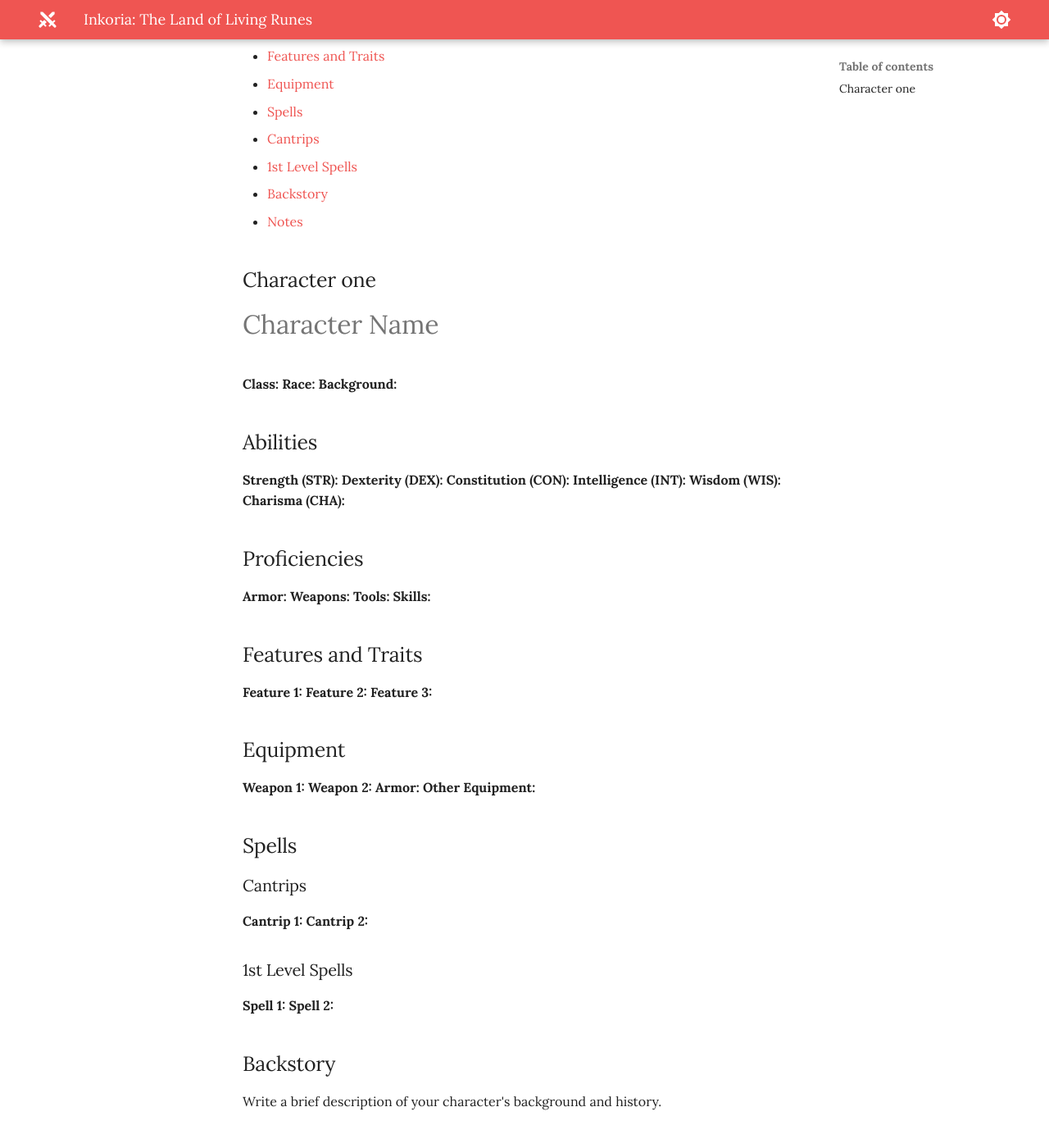
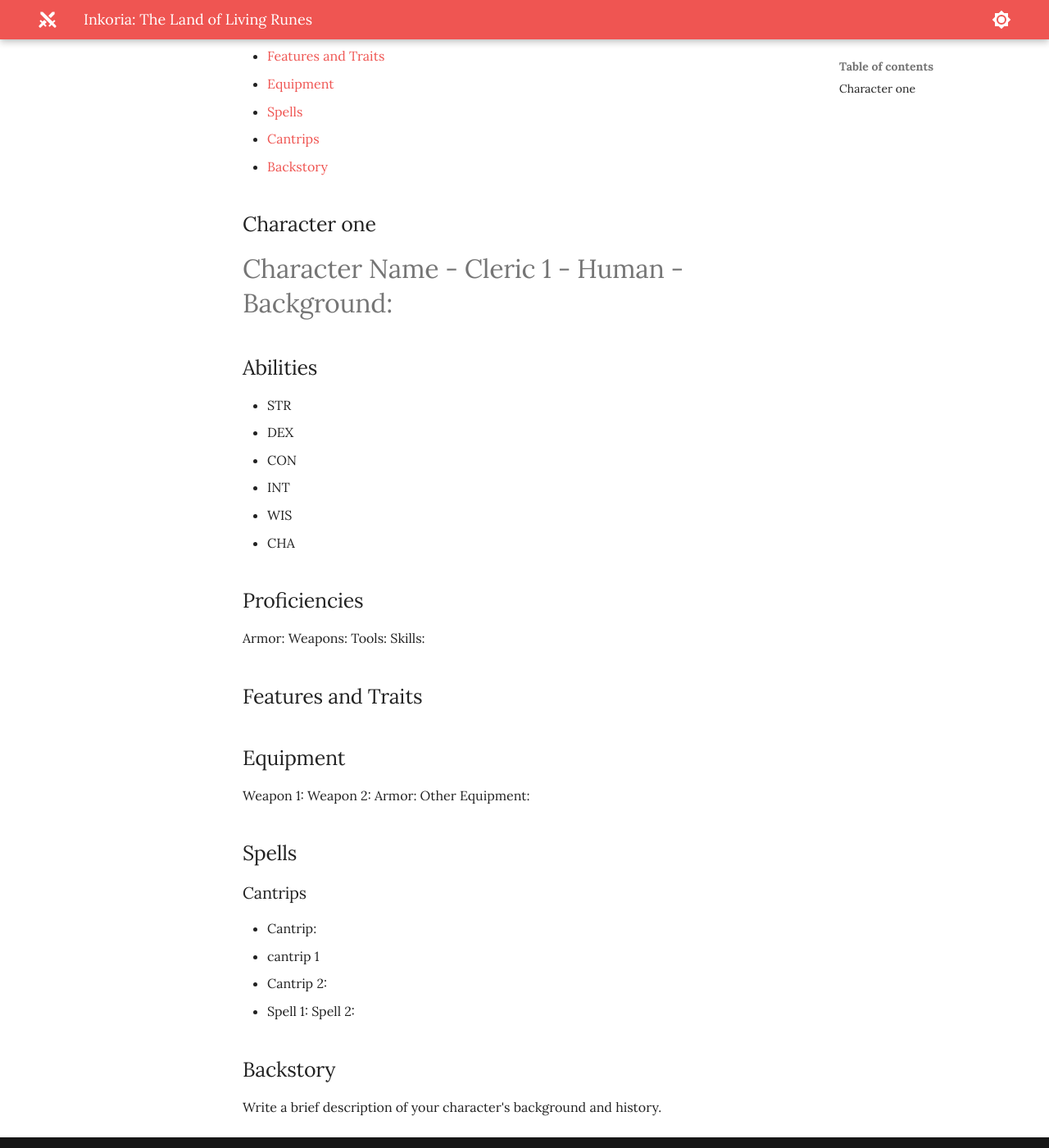
Before and after one commit to jonasmcferreira/adventures, an MkDocs documentation site: the page built from docs/inkoria/characters.md, in a window 1280 px wide and 1400 px high, scrolled down 272 px. Shown: the whole window at 82% size. Built offline with MkDocs 1.6.1 and Material for MkDocs 9.7.7, drawn with Linux system fonts in a browser that asks for light colours; some of the changed text lies outside the part shown.

Commit message:
Mmodifieddocs/inkoria/characters.md

```diff
--- a/docs/inkoria/characters.md
+++ b/docs/inkoria/characters.md
@@ -7,71 +7,52 @@
 - [Equipment](#equipment)
 - [Spells](#spells)
   - [Cantrips](#cantrips)
-  - [1st Level Spells](#1st-level-spells)
 - [Backstory](#backstory)
-- [Notes](#notes)
 
 
 ## Character one
 
-# Character Name
-
-**Class:**
-**Race:**
-**Background:**
-
+# Character Name - Cleric 1 - Human - Background:
 
 ## Abilities
 
-**Strength (STR):**
-**Dexterity (DEX):**
-**Constitution (CON):**
-**Intelligence (INT):**
-**Wisdom (WIS):**
-**Charisma (CHA):**
-
+- STR
+- DEX
+- CON
+- INT
+- WIS
+- CHA
 
 ## Proficiencies
 
-**Armor:**
-**Weapons:**
-**Tools:**
-**Skills:**
-
+Armor:
+Weapons:
+Tools:
+Skills:
 
 ## Features and Traits
 
-**Feature 1:**
-**Feature 2:**
-**Feature 3:**
 
 
 ## Equipment
 
-**Weapon 1:**
-**Weapon 2:**
-**Armor:**
-**Other Equipment:**
+Weapon 1:
+Weapon 2:
+Armor:
+Other Equipment:
+
 
 
 ## Spells
 
 ### Cantrips
 
-**Cantrip 1:**
-**Cantrip 2:**
-
-### 1st Level Spells
-
-**Spell 1:**
-**Spell 2:**
-
+- Cantrip:
+   - cantrip 1
+   - Cantrip 2:
+- Spell 1:
+Spell 2:
 
 ## Backstory
 
 Write a brief description of your character's background and history.
-
-
-## Notes
-
-Any additional notes or information you want to include.
```
